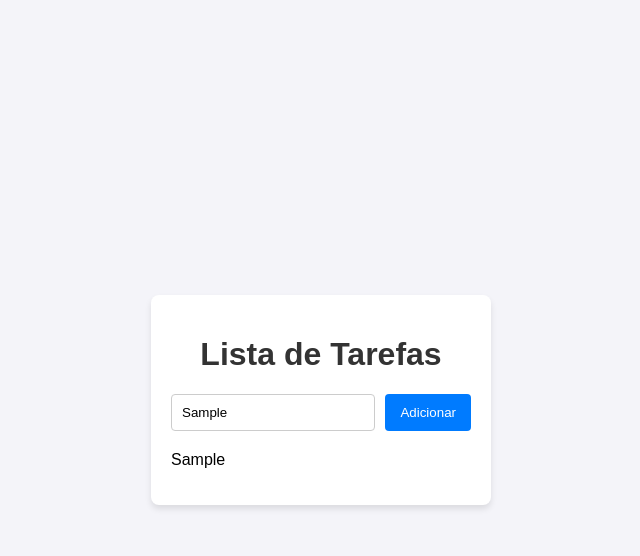
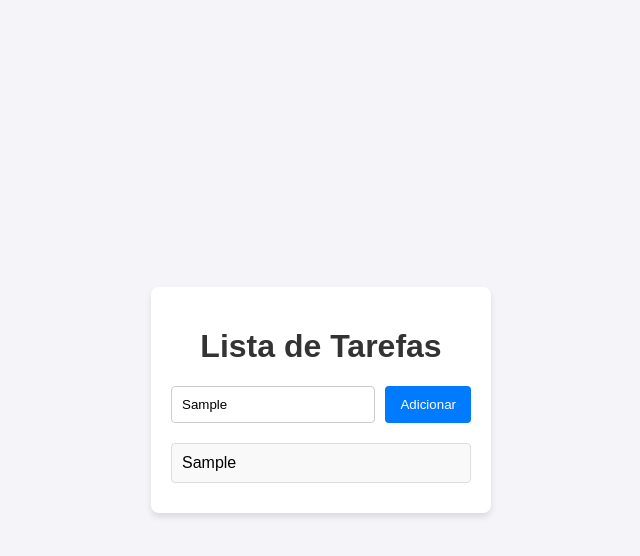
Before and after one commit to jmatteuus/lista-tarefas, a plain HTML site: page lista-tarefas/index.html in a window 1280 px wide. Both pictures are taken after typing "Sample" into the empty fields and a click on the button "Adicionar". Shown: the whole page, without its empty margins (319-959 px from the left). Drawn offline with Linux system fonts and the light colour scheme.

Commit message:
Ajustando

```diff
--- a/lista-tarefas/script.js
+++ b/lista-tarefas/script.js
@@ -1,6 +1,10 @@
 document.querySelector('#addTaskButton').onclick = function() {
     const tarefas = document.querySelector('#taskInput').value
-    const lista = document.querySelector('#taskList');
+    const lista = document.querySelector('.task-list');
 
-    lista.textContent += tarefas;
+    if (tarefas === ''){
+        alert('Adicione alguma tarefa');
+    }
+
+    lista.innerHTML += `<li>${tarefas}</li>`;
 }
--- a/lista-tarefas/style.css
+++ b/lista-tarefas/style.css
@@ -52,20 +52,18 @@ button:hover {
 .task-list {
     list-style: none;
     padding: 0;
-    display: flex;
-    flex-direction: column;
-    gap: 10px;
+    margin: 0;
 }
 
 .task-list li {
+    display: block; /* Ocupa uma linha inteira */
     background-color: #f9f9f9;
-    margin-bottom: 10px;
-    padding: 10px;
+    margin-bottom: 10px; /* Espaçamento entre os itens */
+    padding: 10px; /* Área clicável */
     border: 1px solid #ddd;
     border-radius: 4px;
-    display: flex;
-    justify-content: space-between;
-    align-items: center;
+    cursor: pointer;
+    transition: background-color 0.3s ease;
 }
 
 .task-list li span {
```
